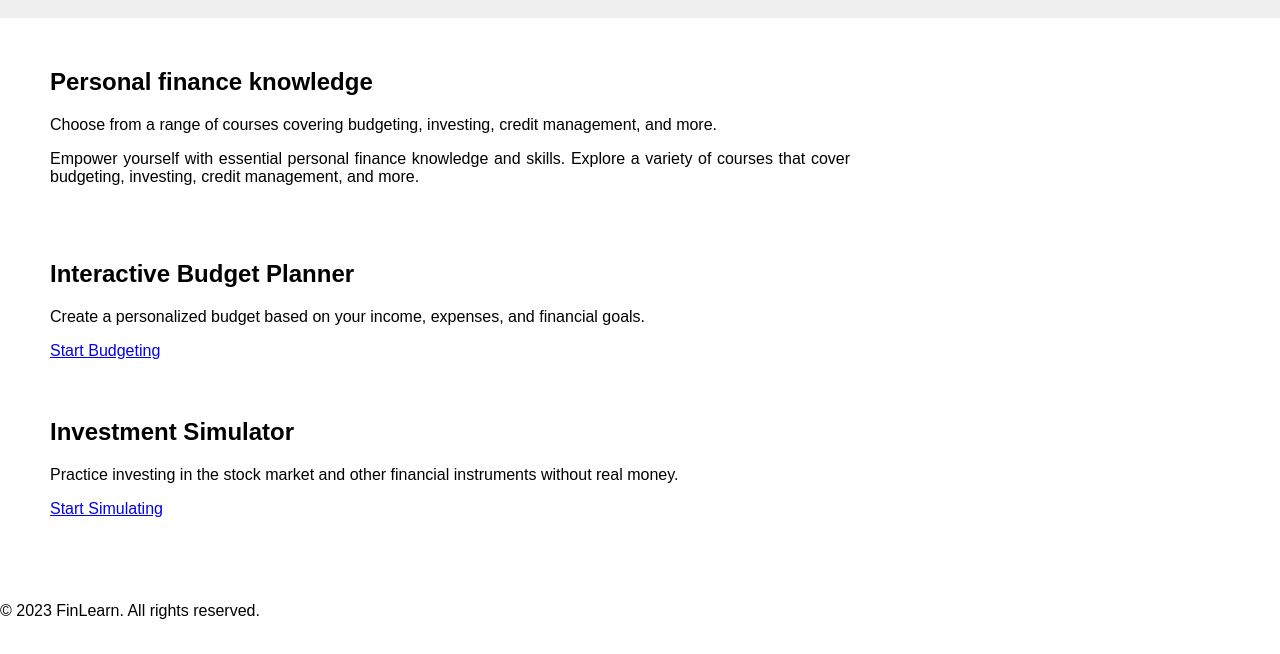
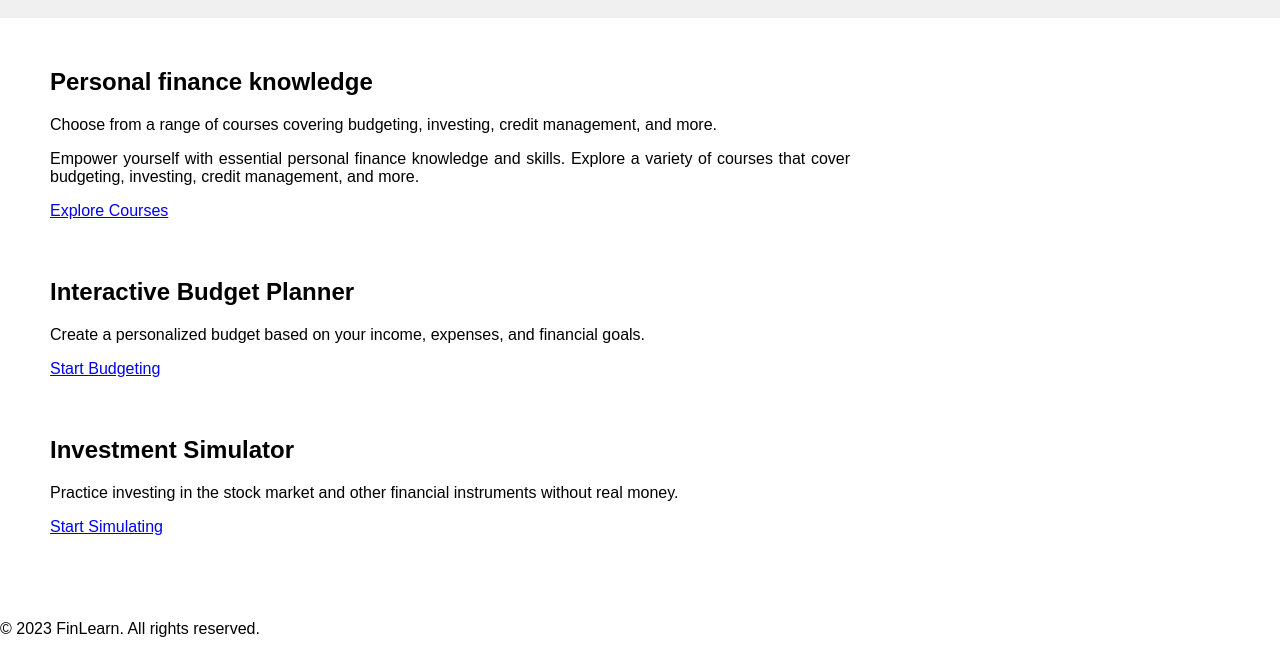
Before and after one commit to nukaka/MoneyMastery.github.io, a plain HTML site: page index.html in a window 1280 px wide. Shown: the part 246-900 px from the top of the page. Drawn offline with Linux system fonts and the light colour scheme.

Commit message:
Update index.html

```diff
--- a/index.html
+++ b/index.html
@@ -110,7 +110,7 @@
             <p data-lang="en">Choose from a range of courses covering budgeting, investing, credit management, and more.</p>
             <p data-lang="en">Empower yourself with essential personal finance knowledge and skills. Explore a variety of courses that cover budgeting, investing, credit management, and more.</p>
             <p data-lang="vi">Cung cấp cho bạn những kiến thức và kỹ năng tài chính cá nhân cần thiết. Khám phá một loạt các khóa học bao gồm lập kế hoạch ngân sách, đầu tư, quản lý tín dụng và nhiều hơn nữa.</p>
-            <a href="#" data-lang="vi" id="explore-courses-">Explore Courses</a>
+            <a href="#" data-lang="en" id="explore-courses-">Explore Courses</a>
             <a href="#" data-lang="vi" id="explore-courses-vi">Hãy chọn một khóa học</a>
         </section>
 
```
